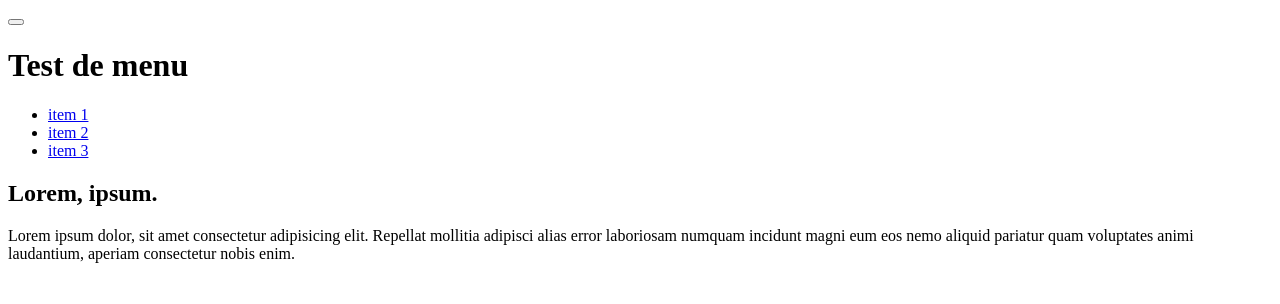
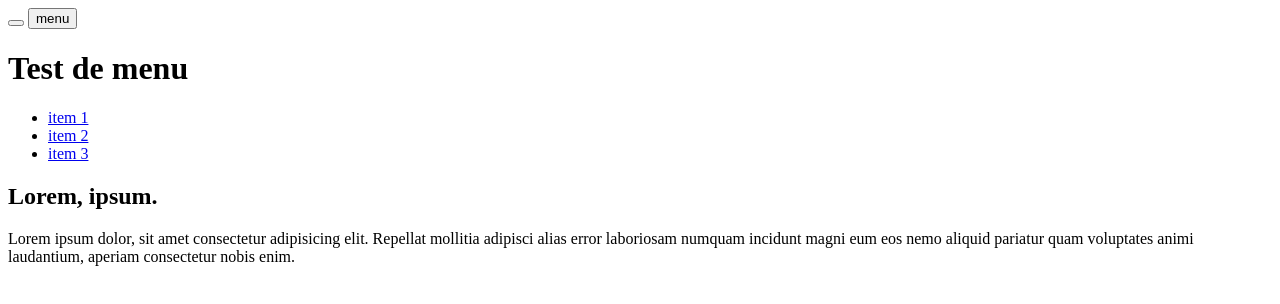
Before and after one commit to MMI-SAE-105/2022-r113-tp2-menu-alpinejs-chrosetta, a website: page index.html in a window 1280 px wide. Drawn offline with nearby package versions, Linux system fonts and the light colour scheme.

Commit message:
correction menu

```diff
--- a/index.html
+++ b/index.html
@@ -13,6 +13,7 @@
     <!-- header>h1{Test de menu} -->
     <header>
       <button aria-controls="mainNav"menu></button>
+      <button aria-controls="mainNav">menu</button>
       <h1>Test de menu</h1>
       <nav id="mainNav">
         <ul>
```
